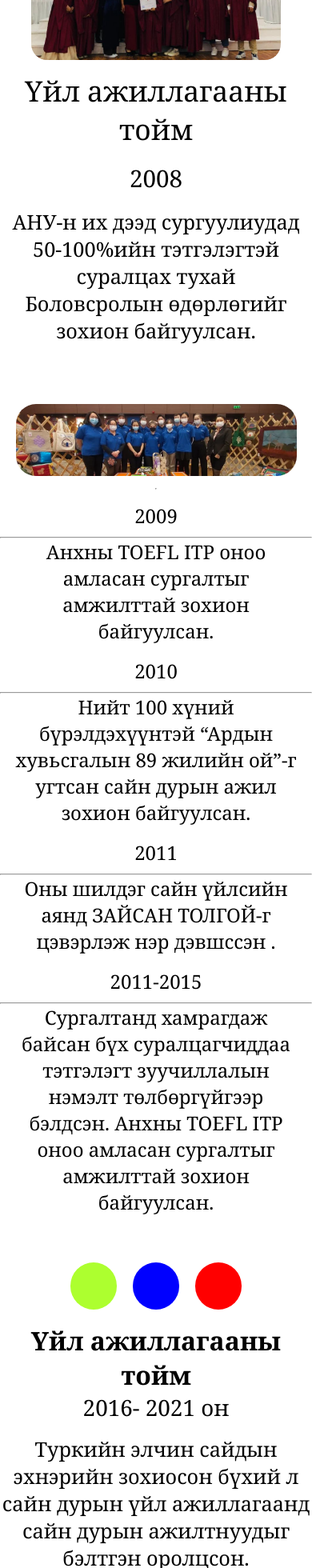
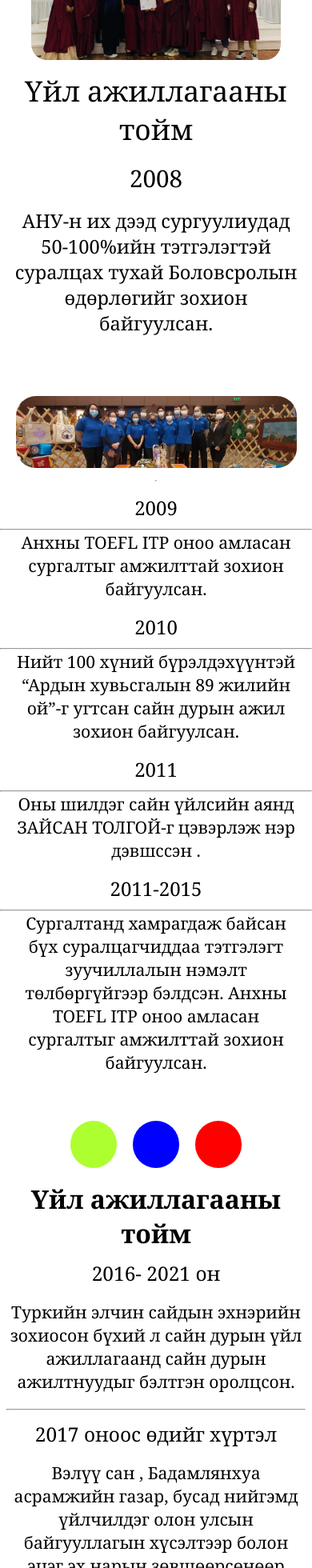
Before and after one commit to BRPS12/YetiFront, a React (Create React App) app: page /about in a window 390 px wide. Shown: the part 1724-3684 px from the top of the page at 80% size. Built offline with nearby package versions, Linux system fonts and the light colour scheme; no server answers.

Commit message:
added fueatures

```diff
--- a/src/Pages/About.css
+++ b/src/Pages/About.css
@@ -266,7 +266,7 @@
   }
   .about-activity-description {
     width: 100%;
-    font-size: 3vh;
+    font-size: 2.8vh;
     text-align: center;
     padding-left: 1.7vh;
     padding-right: 1.7vh;
@@ -300,6 +300,7 @@
     display: flex;
     padding-left: 2vh;
     padding-right: 2vh;
+    font-size: 2.5vh;
   }
   .about-image {
     width: 90vw;
@@ -347,12 +348,15 @@
     font-size: 3.8vh;
   }
   .descriptionOfUil {
-    font-size: 3.3vh;
+    font-size: 2.9vh;
     width: 100vw;
     margin: 0;
+    padding-left: 1vh;
+    padding-right: 1vh;
+    padding-top: 1.5vh;
   }
   .sub-description {
-    font-size: 3vh;
+    font-size: 2.5vh;
   }
   .experience-section {
     flex-direction: column;
@@ -379,7 +383,7 @@
     text-align: center;
     margin: 0 !important;
     right: 55%;
-    top: 29vh;
+    top: 35vh;
     position: relative; /* Make sure it is positioned absolutely */
     transform: translate(50%, -50%); /* Center the block */
     z-index: 10;
```
